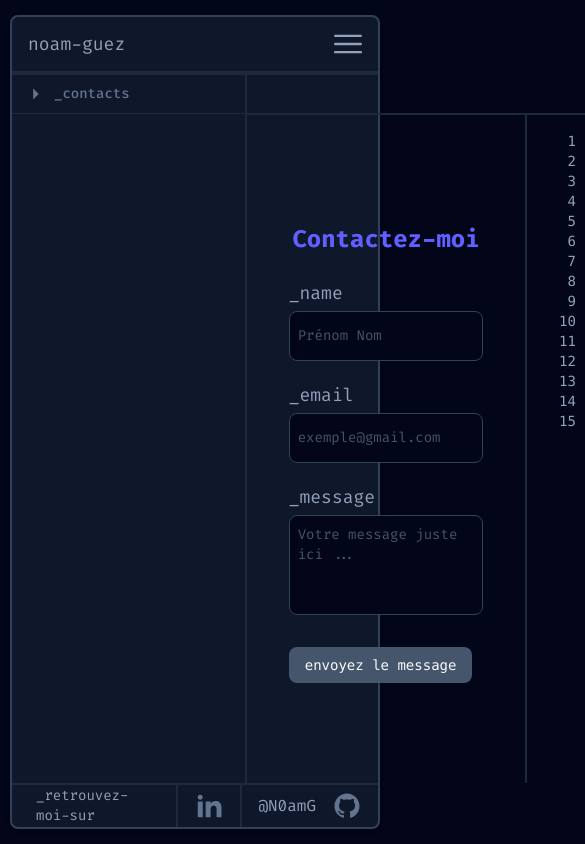
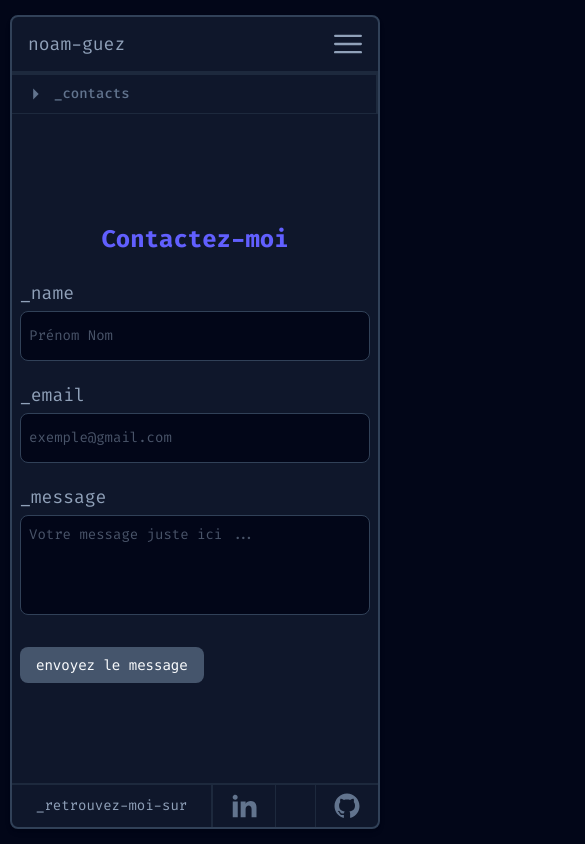
Before and after one commit to N0amG/Portfolio-public, a Next.js app: page /contact in a window 390 px wide. Shown: the top 844 px of the page, 585 px wide, since content can reach past the window. Built offline with nearby package versions, Linux system fonts and the light colour scheme.

Commit message:
Add : mobile contact page. Mobile finish

```diff
--- a/src/app/about/AboutClient.jsx
+++ b/src/app/about/AboutClient.jsx
@@ -251,7 +251,7 @@ export default function AboutClient({ className }) {
 							</button>
 						</h3>
 						)}
-						<div className={`flex flex-col text-justify text-lg text-slate-400 py-5 px-2 border-t-2 border-slate-800 lg:h-full w-full lg:overflow-y-auto scrollbar-custom`}>
+						<div className={`flex flex-col text-justify text-lg text-slate-400 py-5 px-4 border-t-2 border-slate-800 lg:h-full w-full lg:overflow-y-auto scrollbar-custom`}>
 							{isDesktopLg ? (
 								<>
 									<span className='flex items-start pl-2 indent-0 tabular-nums'>
--- a/src/app/about/page.jsx
+++ b/src/app/about/page.jsx
@@ -10,7 +10,7 @@ export default function About() {
 			<div className='flex flex-col md:flex-row flex-1 w-full overflow-hidden'>
 				<AboutClient className=""/>
 				<div className='right-right-container flex w-full lg:w-2/3 h-full flex-col mt-[40px] border-l-2 border-t-2 border-slate-800 lg:overflow-hidden'>
-					<div className='flex flex-col lg:px-4 pt-3 pb-5 lg:overflow-y-auto scrollbar-custom h-full lg:max-h-[calc(100%-56px)] w-full'>
+					<div className='flex flex-col px-2 lg:px-4 pt-3 pb-5 lg:overflow-y-auto scrollbar-custom h-full lg:max-h-[calc(100%-56px)] w-full'>
 						<h2 className='pl-2 pb-1 text-xl font-bold text-slate-200 underline'>Activité GitHub récente</h2>
 						<GithubActivityServer className='w-full'/>
 					</div>
--- a/src/app/contact/page.jsx
+++ b/src/app/contact/page.jsx
@@ -56,9 +56,9 @@ export default function Contact({ className }) {
 	// Conteneur principal de la page contact
 	return (
 		// Conteneur principal de la colonne gauche et centrale
-		<div className={`flex items-start w-full h-full ${className} text-sm`}>
+		<div className={`flex flex-col md:flex-row w-full h-full ${className} text-sm`}>
 			{/* Colonne de gauche : menu déroulant (Dropdown) */}
-			<div className='left-container flex flex-col items-center justify-start h-full overflow-y-auto scrollbar-custom min-w-[235px] max-w-[301px] w-full'>
+			<div className='left-container flex flex-col items-center justify-start h-fit lg:h-full lg:overflow-y-auto scrollbar-custom min-w-[235px] lg:max-w-[301px] w-full'>
 				{/* Titre du menu déroulant (Dropdown) */}
 				<Dropdown title='_contacts' isLabel={true} className='h-full'>
 					<span
@@ -92,15 +92,15 @@ export default function Contact({ className }) {
 				</Dropdown>
 			</div>
 			{/* Colonne centrale : affichage du contenu sélectionné */}
-			<div className='right-left-container flex items-start justify-start w-full min-w-[600px] h-full max-h-full mt-[38px]'>
+			<div className='right-left-container flex items-start justify-start w-full md:min-w-[600px] h-full max-h-full mt-[38px]'>
 				<div
 					id='form-container'
-					className='flex flex-col items-center justify-center text-justify text-lg text-slate-400 border-t-2 border-r-2 border-slate-800 w-1/2 overflow-y-auto min-h-[400px] h-[calc(100%-38px)] scrollbar-custom'
+					className='flex flex-col items-center justify-center text-justify text-lg text-slate-400 md:border-t-2 md:border-r-2 border-slate-800 w-full md:w-1/2 overflow-y-auto min-h-[400px] h-[calc(100%-38px)] scrollbar-custom'
 				>
 					<form
 						id='form'
 						onSubmit={handleSubmit}
-						className='flex flex-col items-center justify-center w-[70%] h-full gap-5'
+						className='flex flex-col items-center justify-center px-2 w-full md:px-0 md:w-[70%] h-full gap-5'
 					>
 						<h2 className='flex text-2xl text-indigo-500 font-bold mb-1 mt-3'>
 							Contactez-moi
@@ -159,7 +159,7 @@ export default function Contact({ className }) {
 				</div>
 				<div
 					id='code-form'
-					className='flex flex-col max-h-[calc(100%-38px)] border-t-2 border-slate-800 w-1/2 overflow-y-auto scrollbar-custom min-h-[400px]'
+					className='hidden md:flex flex-col max-h-[calc(100%-38px)] border-t-2 border-slate-800 w-1/2 overflow-y-auto scrollbar-custom min-h-[400px]'
 				>
 					{/* Affichage stylisé du code comme dans l'image */}
 					<pre className='relative text-sm font-mono p-4 select-text text-slate-400 h-full overflow-y-auto scrollbar-custom'>
@@ -253,7 +253,7 @@ export default function Contact({ className }) {
 						</div>
 					</pre>
 				</div>
-				<span className='right-right-container flex items-start pt-[10px] justify-center min-w-[40px] max-h-[calc(100%-38px)] border-t-2 border-l-2 h-full border-slate-800'>
+				<span className='hidden right-right-container lg:flex items-start pt-[10px] justify-center min-w-[40px] max-h-[calc(100%-38px)] border-t-2 border-l-2 h-full border-slate-800'>
 					<div className='bg-slate-500 w-[26px] h-[6px]' />
 				</span>
 			</div>
--- a/src/components/Footer.jsx
+++ b/src/components/Footer.jsx
@@ -27,7 +27,7 @@ export default function Footer() {
 				href='https://github.com/N0amG'
 				className='flex items-center h-full p-4 gap-4 border-slate-800 border-l'
 			>
-				@N0amG
+				<span className='hidden md:block'>@N0amG</span>
 				<Icon
 					path="M12.001 2C6.47598 2 2.00098 6.475 2.00098 12C2.00098 16.425 4.86348 20.1625 8.83848 21.4875C9.33848 21.575 9.52598 21.275 9.52598 21.0125C9.52598 20.775 9.51348 19.9875 9.51348 19.15C7.00098 19.6125 6.35098 18.5375 6.15098 17.975C6.03848 17.6875 5.55098 16.8 5.12598 16.5625C4.77598 16.375 4.27598 15.9125 5.11348 15.9C5.90098 15.8875 6.46348 16.625 6.65098 16.925C7.55098 18.4375 8.98848 18.0125 9.56348 17.75C9.65098 17.1 9.91348 16.6625 10.201 16.4125C7.97598 16.1625 5.65098 15.3 5.65098 11.475C5.65098 10.3875 6.03848 9.4875 6.67598 8.7875C6.57598 8.5375 6.22598 7.5125 6.77598 6.1375C6.77598 6.1375 7.61348 5.875 9.52598 7.1625C10.326 6.9375 11.176 6.825 12.026 6.825C12.876 6.825 13.726 6.9375 14.526 7.1625C16.4385 5.8625 17.276 6.1375 17.276 6.1375C17.826 7.5125 17.476 8.5375 17.376 8.7875C18.0135 9.4875 18.401 10.375 18.401 11.475C18.401 15.3125 16.0635 16.1625 13.8385 16.4125C14.201 16.725 14.5135 17.325 14.5135 18.2625C14.5135 19.6 14.501 20.675 14.501 21.0125C14.501 21.275 14.6885 21.5875 15.1885 21.4875C19.259 20.1133 21.9999 16.2963 22.001 12C22.001 6.475 17.526 2 12.001 2Z"
 					size={30}
```
